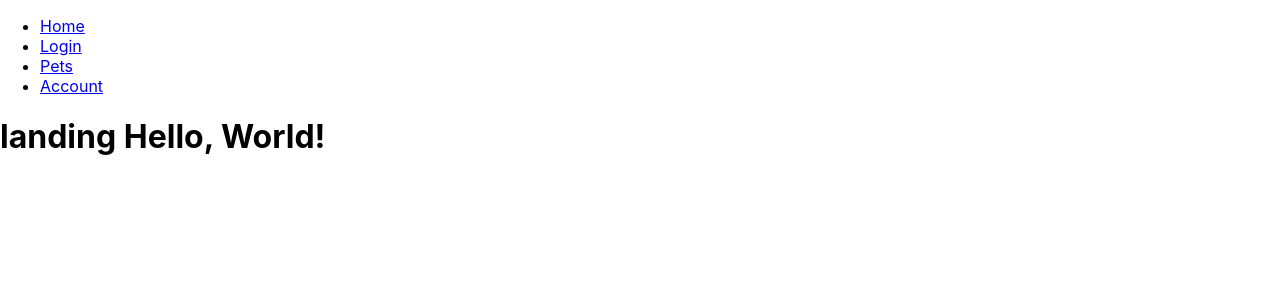
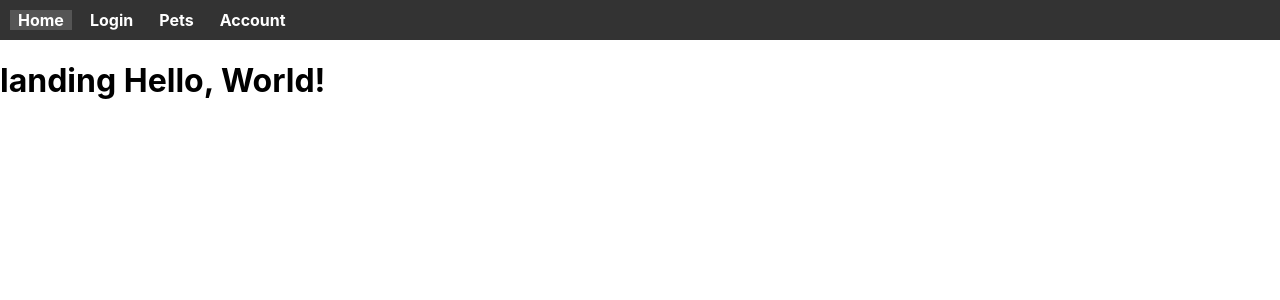
Before and after one commit to P1-UI-Design/Frontend, a React (Create React App) app: page / in a window 1280 px wide. Shown: the top 300 px of the page. Built offline with nearby package versions, Linux system fonts and the light colour scheme.

Commit message:
Styled nav bar.

```diff
--- a/src/App.css
+++ b/src/App.css
@@ -36,3 +36,49 @@
     transform: rotate(360deg);
   }
 }
+
+
+
+
+
+
+
+
+
+
+
+
+
+.navbar {
+  background-color: #333;
+  padding: 10px;
+}
+
+.nav-list {
+  list-style-type: none;
+  margin: 0;
+  padding: 0;
+  overflow: hidden;
+}
+
+.nav-item {
+  display: inline;
+  margin-right: 10px;
+}
+
+.nav-item a {
+  text-decoration: none;
+  color: white;
+  font-weight: bold;
+  padding: 8px;
+  border-radius: 5px;
+  transition: background-color 0.3s;
+}
+
+.nav-item a:hover {
+  background-color: #555;
+}
+
+.nav-item.active a {
+  background-color: #555;
+}
--- a/src/App.js
+++ b/src/App.js
@@ -5,6 +5,7 @@ import Login from './pages/login/index.jsx';
 import Pets from './pages/pets/index.jsx';
 import Account from './pages/account/index.jsx';
 import Nav from './Navigation.js'
+import './App.css';
 function App() {
   return (
       <>
--- a/src/Navigation.js
+++ b/src/Navigation.js
@@ -1,14 +1,24 @@
 import React from 'react';
-import {BrowserRouter, Link, Route, Routes} from 'react-router-dom';
+import {BrowserRouter, Link, Route, Routes, useLocation} from 'react-router-dom';
 
 function Nav() {
+    const location = useLocation();
+
     return (
-        <nav>
-            <ul>
-                <li><Link to="/">Home</Link></li>
-                <li><Link to="/login">Login</Link></li>
-                <li><Link to="/pets">Pets</Link></li>
-                <li><Link to="/account">Account</Link></li>
+        <nav className="navbar">
+            <ul className="nav-list">
+                <li className={`nav-item ${location.pathname === '/' ? 'active' : ''}`}>
+                    <Link to="/">Home</Link>
+                </li>
+                <li className={`nav-item ${location.pathname === '/login' ? 'active' : ''}`}>
+                    <Link to="/login">Login</Link>
+                </li>
+                <li className={`nav-item ${location.pathname === '/pets' ? 'active' : ''}`}>
+                    <Link to="/pets">Pets</Link>
+                </li>
+                <li className={`nav-item ${location.pathname === '/account' ? 'active' : ''}`}>
+                    <Link to="/account">Account</Link>
+                </li>
             </ul>
         </nav>
     );
```
